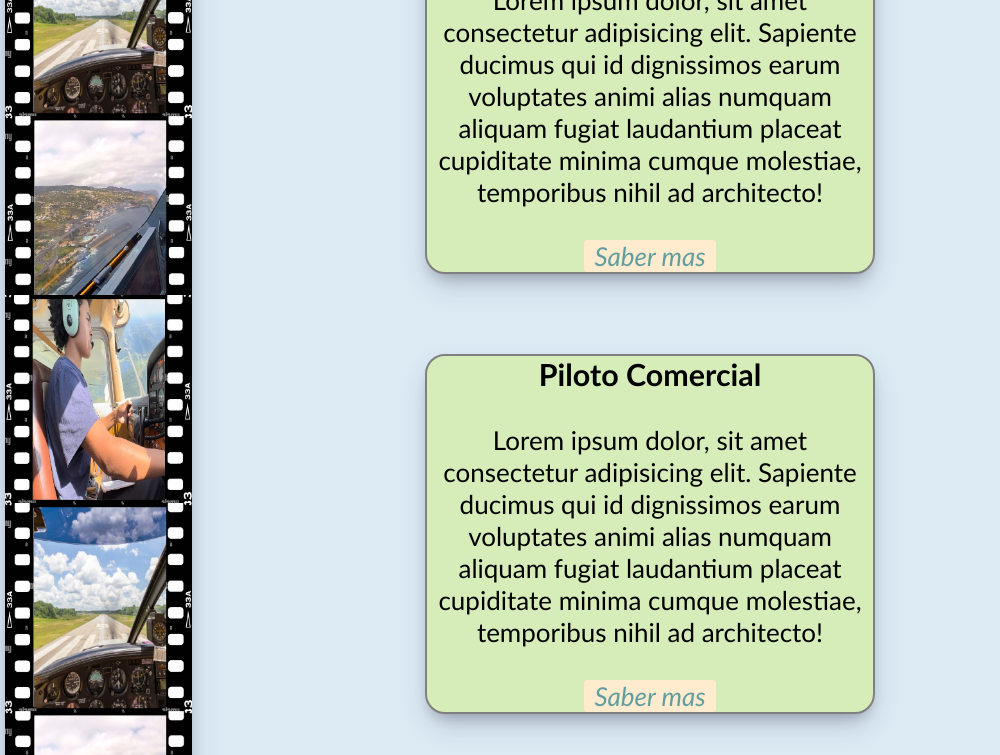
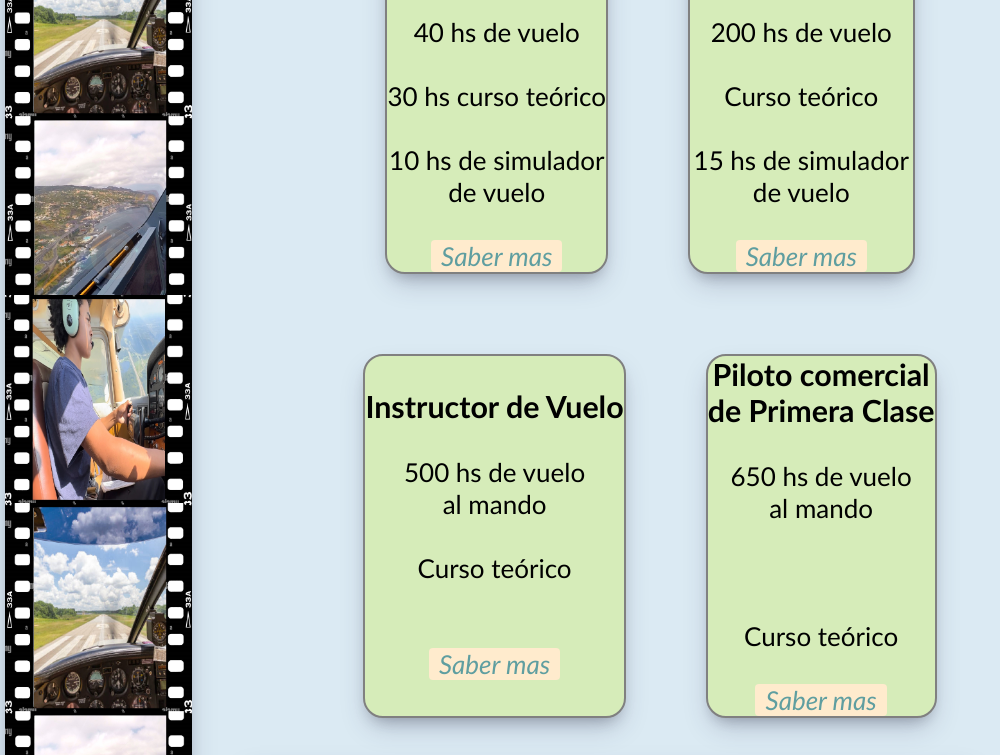
Before and after one commit to ArgusFink/all4sky-coder-dw58465, a website: page pages/cursos.html in a window 1280 px wide. Shown: the part 435-1190 px from the top of the page, without its empty margins (0-1000 px from the left). Drawn offline with nearby package versions, Linux system fonts and the light colour scheme.

Commit message:
Ajustes y reemplazos lorem

```diff
--- a/pages/cursos.html
+++ b/pages/cursos.html
@@ -48,26 +48,44 @@
                 <h2 class="animate__animated animate__flipInX">Cursos</h2>
                 <div id="cursos">
                     <article class="curso">
+                        <br>
                         <h3>Piloto Privado</h3><br>
-                        <p>Lorem ipsum dolor, sit amet consectetur adipisicing elit. Sapiente ducimus qui id dignissimos earum voluptates animi alias numquam aliquam fugiat laudantium placeat cupiditate minima cumque molestiae, temporibus nihil ad architecto!</p><br>
+                        <p>40 hs de vuelo
+                            <br><br>
+                            30 hs curso teórico
+                            <br><br>
+                            10 hs de simulador <br> de vuelo</p><br>
                         <a href="#"><i>Saber mas</i></a>
                     </article>
 
                     <article data-aos="flip-left" class="curso">
+                        <br>
                         <h3>Piloto Comercial</h3><br>
-                        <p>Lorem ipsum dolor, sit amet consectetur adipisicing elit. Sapiente ducimus qui id dignissimos earum voluptates animi alias numquam aliquam fugiat laudantium placeat cupiditate minima cumque molestiae, temporibus nihil ad architecto!</p><br>
+                        <p>200 hs de vuelo
+                            <br><br>
+                            Curso teórico
+                            <br><br>
+                            15 hs de simulador
+                            <br> de vuelo</p><br>
                         <a href="#"><i>Saber mas</i></a>
                     </article>
 
                     <article class="curso">
+                        <br>
                         <h3>Instructor de Vuelo</h3><br>
-                        <p>Lorem ipsum dolor, sit amet consectetur adipisicing elit. Sapiente ducimus qui id dignissimos earum voluptates animi alias numquam aliquam fugiat laudantium placeat cupiditate minima cumque molestiae, temporibus nihil ad architecto!</p><br>
+                        <p>500 hs de vuelo <br>al mando
+                        <br><br>
+                        Curso teórico<br>
+                        <br><br>
                         <a href="#"><i>Saber mas</i></a>
                     </article>
 
                     <article data-aos="fade-down-left" class="curso">
-                        <h3>Piloto comercial de Primera Clase</h3><br>
-                        <p>Lorem ipsum dolor, sit amet consectetur adipisicing elit. Sapiente ducimus qui id dignissimos earum voluptates animi alias numquam aliquam fugiat laudantium placeat cupiditate minima cumque molestiae, temporibus nihil ad architecto!</p><br>
+                        <h3>Piloto comercial <br>de Primera Clase</h3><br>
+                        <p>650 hs de vuelo <br> al mando</p><br>
+                        <br><br>
+                        Curso teórico
+                        <br><br>
                         <a href="#"><i>Saber mas</i></a>
                     </article>
                 </div>
```
Also changed, not shown: index.html (+2 -2 lines), pages/inversores.html (+1 -1 lines), pages/mision.html (+6 -1 lines).
